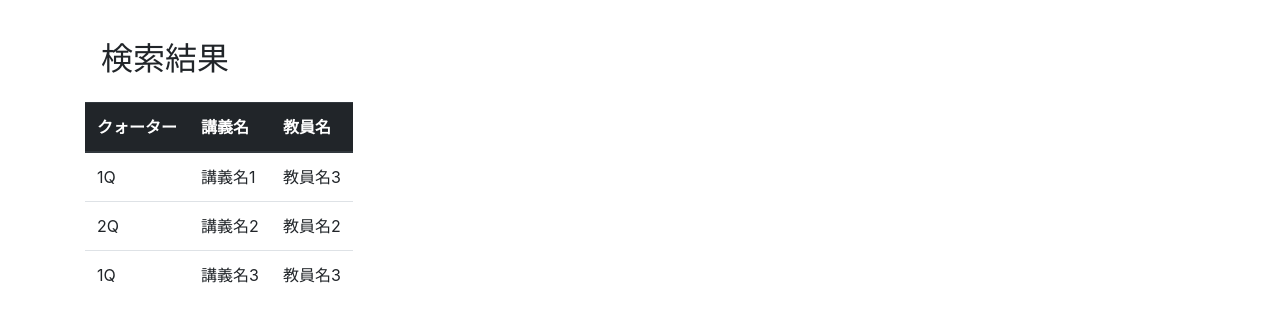
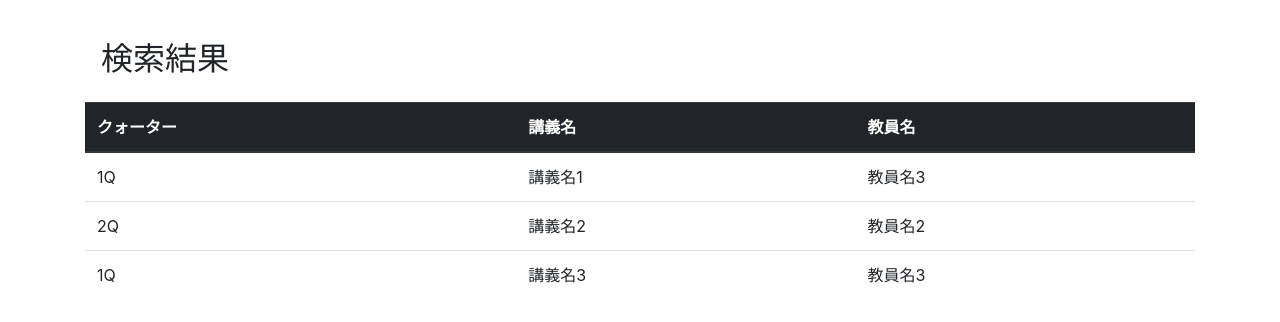
Before and after one commit to IQ1-ITSP/OCW4IQ1, a Django app: page /abc/ in a window 1280 px wide. Shown: the part 56-378 px from the top of the page. Run offline with Django 3.2, Linux system fonts and the light colour scheme; some libraries are stand-ins or nearby versions.

Commit message:
refs #3 非モバイルでの表示がおかしくなっていたので修正

```diff
--- a/templates/searchAndResult.html
+++ b/templates/searchAndResult.html
@@ -23,7 +23,8 @@
                 <div class="p-3 pt-5">
                     <h2>検索結果</h2>
                 </div>
-                <table class="table table-responsive">
+                <div class="table-responsive">
+                    <table class="table">
                         <thead class="thead-dark">
                             <tr>
                                 <th> {{ result_head.quarter }} </th>
@@ -43,5 +44,6 @@
                     </table>
                 </div>
             </div>
+        </div>
     </body>
 </html>
```
Lines whose indentation alone changed are shown as unchanged.
